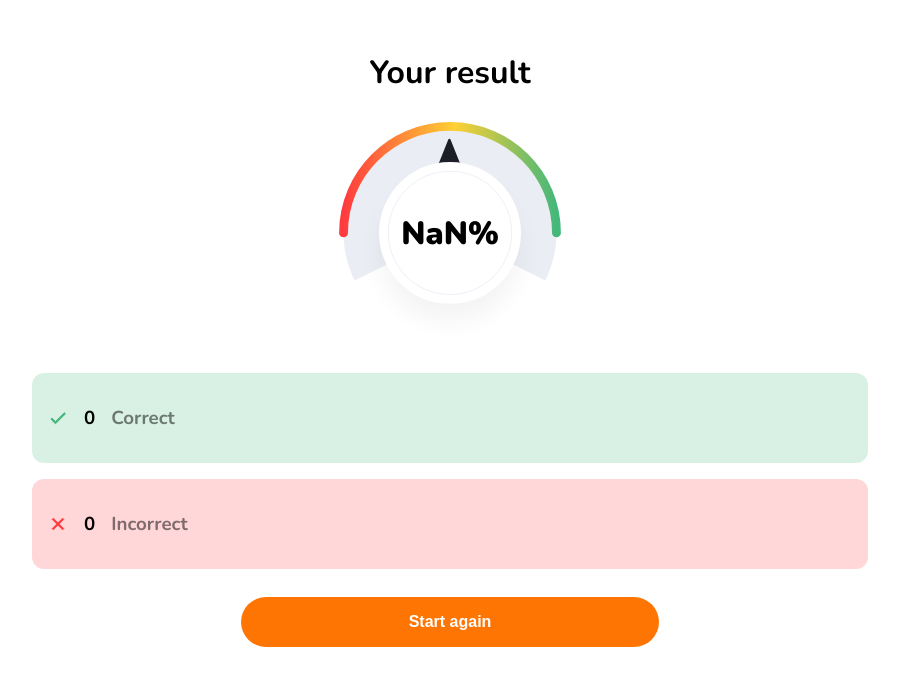
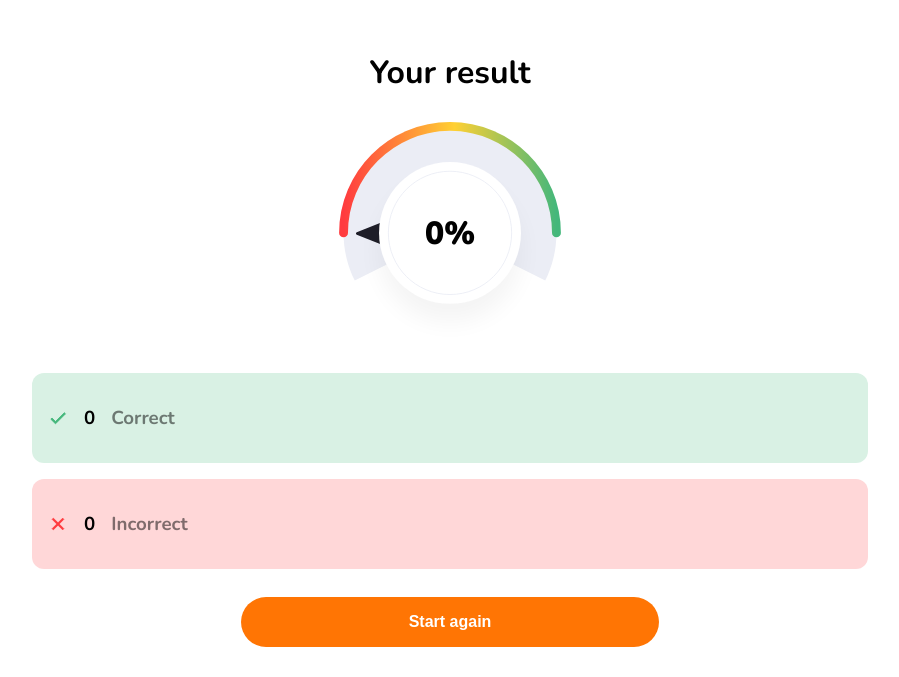
Before and after one commit to AshwinB98/quiz-app, a React (Create React App) app: page /result in a window 1280 px wide. Shown: the part 123-800 px from the top of the page, without its empty margins (190-1089 px from the left). Built offline with nearby package versions, Linux system fonts and the light colour scheme.

Commit message:
added default value to scoremeter and loading to result.

```diff
--- a/src/atoms/result/scoreMeter.jsx
+++ b/src/atoms/result/scoreMeter.jsx
@@ -13,8 +13,12 @@ const ScoreMeter = ({ score, totalScore }) => {
 
   return (
     <>
-      <StyledSpeedometer $angle={angle} height={"14rem"} width={"14rem"} />
-      <ScorePercent>{`${scorePercentage}%`}</ScorePercent>
+      <StyledSpeedometer
+        $angle={angle || -90}
+        height={"14rem"}
+        width={"14rem"}
+      />
+      <ScorePercent>{`${scorePercentage || 0}%`}</ScorePercent>
     </>
   );
 };
--- a/src/layouts/result/result.layout.jsx
+++ b/src/layouts/result/result.layout.jsx
@@ -1,10 +1,15 @@
 import { useMemo } from "react";
-import { useSelector } from "react-redux";
+import { useDispatch, useSelector } from "react-redux";
 import { useNavigate } from "react-router-dom";
 import Button from "../../atoms/common/button";
+import Spinner from "../../atoms/common/spinner";
 import ResultCard from "../../atoms/result/resultCard";
 import ScoreMeter from "../../atoms/result/scoreMeter";
-import { selectAllResults } from "../../store/result/result.selector";
+import { clearResults } from "../../store/result/result.reducer";
+import {
+  selectAllResults,
+  selectResultLoading,
+} from "../../store/result/result.selector";
 import { OuterContainer } from "../quiz/quiz.style";
 import {
   BtnContainer,
@@ -16,10 +21,13 @@ import {
 
 const Result = () => {
   const navigate = useNavigate();
+  const dispatch = useDispatch();
   const handleStartAgain = () => {
+    dispatch(clearResults);
     navigate("/");
   };
   const results = useSelector(selectAllResults);
+  const isResultsLoading = useSelector(selectResultLoading);
   const correctAnswerScore = useMemo(() => {
     let score = 0;
     (results || []).forEach((data) => {
@@ -32,21 +40,34 @@ const Result = () => {
   return (
     <OuterContainer>
       <ResultContainer>
+        {isResultsLoading ? (
+          <Spinner />
+        ) : (
+          <>
             <TitleContainer>
               <h1>Your result</h1>
             </TitleContainer>
             <ScoreMeterContainer>
-          <ScoreMeter score={correctAnswerScore} totalScore={results.length} />
+              <ScoreMeter
+                score={correctAnswerScore}
+                totalScore={results.length}
+              />
             </ScoreMeterContainer>
             <ResultCardContainer>
               <ResultCard count={correctAnswerScore} isCorrect={true} />
               <ResultCard count={results.length - correctAnswerScore} />
             </ResultCardContainer>
             <BtnContainer>
-          <Button type={"button"} hasIcon={false} onClick={handleStartAgain}>
+              <Button
+                type={"button"}
+                hasIcon={false}
+                onClick={handleStartAgain}
+              >
                 Start again
               </Button>
             </BtnContainer>
+          </>
+        )}
       </ResultContainer>
     </OuterContainer>
   );
--- a/src/store/result/result.reducer.js
+++ b/src/store/result/result.reducer.js
@@ -10,7 +10,11 @@ const RESULT_INITIAL_STATE = {
 const resultSlice = createSlice({
   name: "result",
   initialState: RESULT_INITIAL_STATE,
-  reducers: {},
+  reducers: {
+    clearResults: (state) => {
+      state.result = [];
+    },
+  },
   extraReducers: (builder) => {
     builder.addCase(postResult.pending, (state) => {
       state.isLoading = true;
@@ -26,4 +30,6 @@ const resultSlice = createSlice({
   },
 });
 
+export const { clearResults } = resultSlice.actions;
+
 export const resultReducer = resultSlice.reducer;
--- a/src/store/result/result.selector.js
+++ b/src/store/result/result.selector.js
@@ -7,12 +7,12 @@ export const selectAllResults = createSelector(
   (data) => data.result
 );
 
-export const isResultLoading = createSelector(
+export const selectResultLoading = createSelector(
   [resultReducer],
   (data) => data.isLoading
 );
 
-export const resultError = createSelector(
+export const selectResultError = createSelector(
   [resultReducer],
   (data) => data.error
 );
```
Lines whose indentation alone changed are shown as unchanged.
